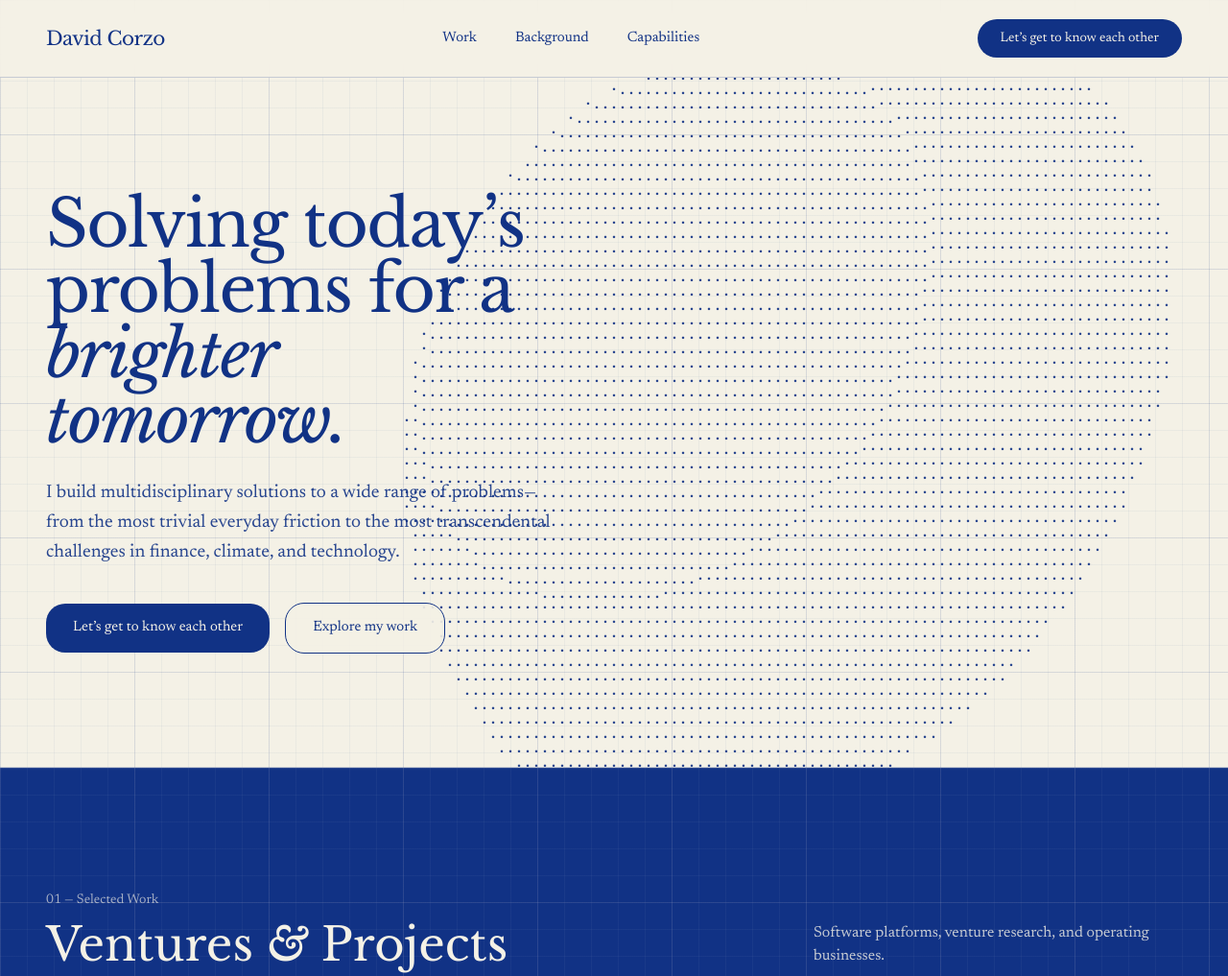
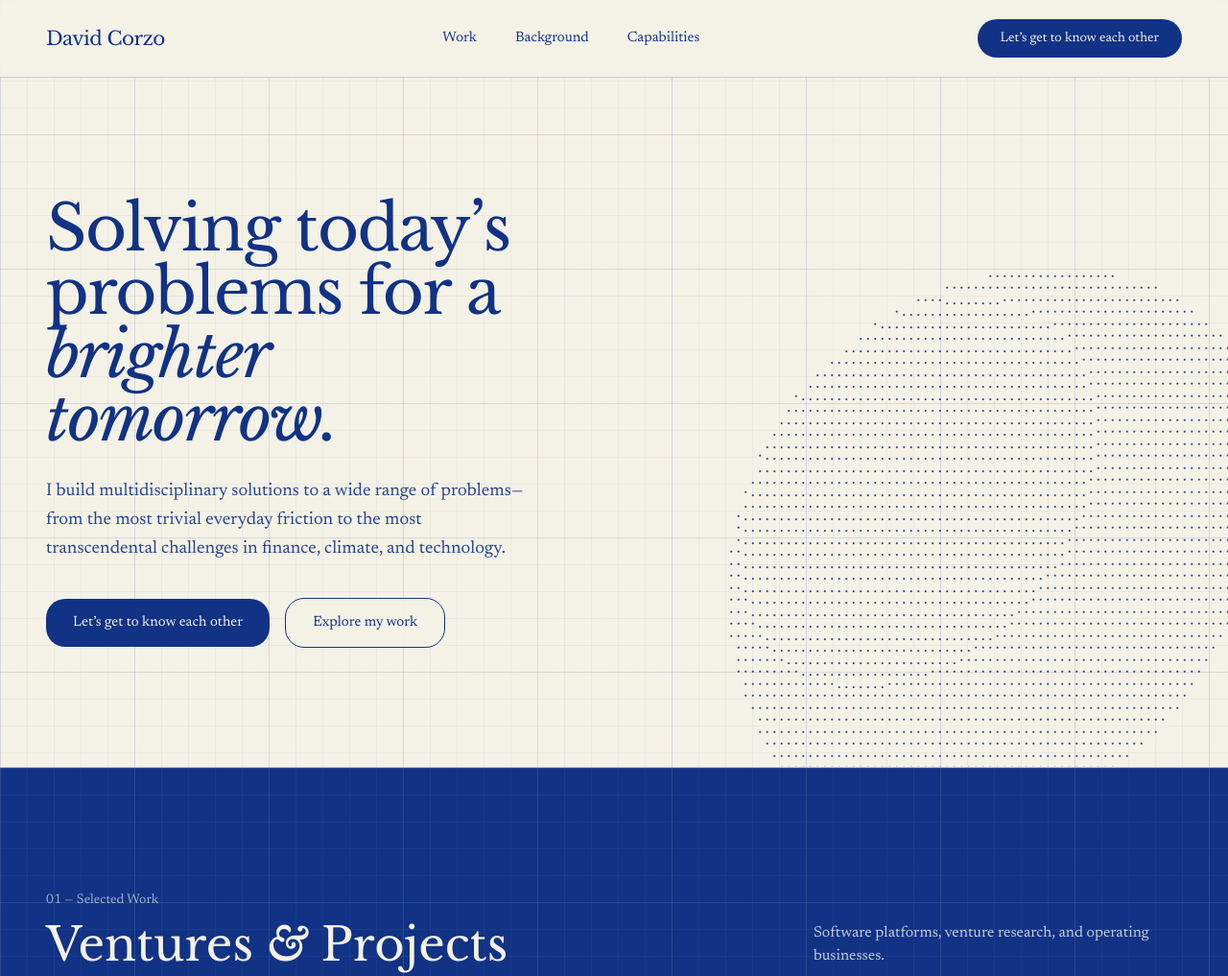
Before and after one commit to dacorzo/dacorzo.github.io, a plain HTML site: page index.html in a window 1280 px wide. Shown: the top 1017 px of the page at 96% size. Drawn offline with nearby package versions, Linux system fonts and the light colour scheme; no server answers.

Commit message:
Refactor HTML structure and adjust styles

```diff
--- a/index.html
+++ b/index.html
@@ -84,12 +84,12 @@
 
     <!-- Left Content Column -->
     <div class="max-w-7xl w-full mx-auto px-6 md:px-12 py-16 md:py-24 relative z-10 pointer-events-none">
-      <div class="max-w-xl lg:max-w-[540px] pointer-events-auto">
-        <h1 class="font-title text-5xl sm:text-6xl xl:text-[68px] leading-[1.06] tracking-tight text-cobalt">
+      <div class="max-w-lg lg:max-w-[500px] pointer-events-auto">
+        <h1 class="font-title text-5xl sm:text-6xl xl:text-[66px] leading-[1.06] tracking-tight text-cobalt">
           Solving today&rsquo;s problems for a <span class="italic font-normal">brighter tomorrow.</span>
         </h1>
 
-        <p class="mt-7 text-lg md:text-[19px] leading-relaxed text-cobalt/90">
+        <p class="mt-7 text-lg md:text-[18.5px] leading-relaxed text-cobalt/90">
           I build multidisciplinary solutions to a wide range of problems&mdash;from the most trivial everyday friction to the most transcendental challenges in finance, climate, and technology.
         </p>
 
@@ -104,13 +104,13 @@
       </div>
     </div>
 
-    <!-- Monumental Bottom-Right ASCII Globe (Matches target silhouette & crop) -->
+    <!-- Bottom-Right ASCII Globe (Goldilocks scale: big, cropped at bottom-right, zero text overlap) -->
     <div
       id="earth-wrapper"
       title="Drag to rotate, click to pause"
-      class="hidden md:block absolute right-[-14%] lg:right-[-11%] xl:right-[-8%] bottom-[-26%] lg:bottom-[-24%] z-0 cursor-grab active:cursor-grabbing select-none"
+      class="hidden md:block absolute right-[-18%] lg:right-[-15%] xl:right-[-12%] bottom-[-24%] lg:bottom-[-22%] z-0 cursor-grab active:cursor-grabbing select-none"
     >
-      <pre id="ascii-earth" class="text-[12px] lg:text-[13.5px] xl:text-[15px] text-cobalt/90"></pre>
+      <pre id="ascii-earth" class="text-[10.5px] lg:text-[11.5px] xl:text-[12.5px] text-cobalt/90"></pre>
     </div>
 
   </section>
@@ -329,7 +329,7 @@
     </div>
   </footer>
 
-  <!-- Monumental Rotating 3D ASCII Earth -->
+  <!-- Rotating 3D ASCII Earth -->
   <script>
     (async function () {
       const pre = document.getElementById('ascii-earth');
@@ -428,8 +428,7 @@
       const sinTilt = Math.sin(tilt);
 
       function renderFrame() {
-        // High-density 64-row sphere so it scales up monumentally without looking coarse
-        const rows = 64;
+        const rows = 54;
         const cols = Math.round(rows / charAspect);
 
         const lx = -0.55, ly = 0.42, lz = 0.72;
```
